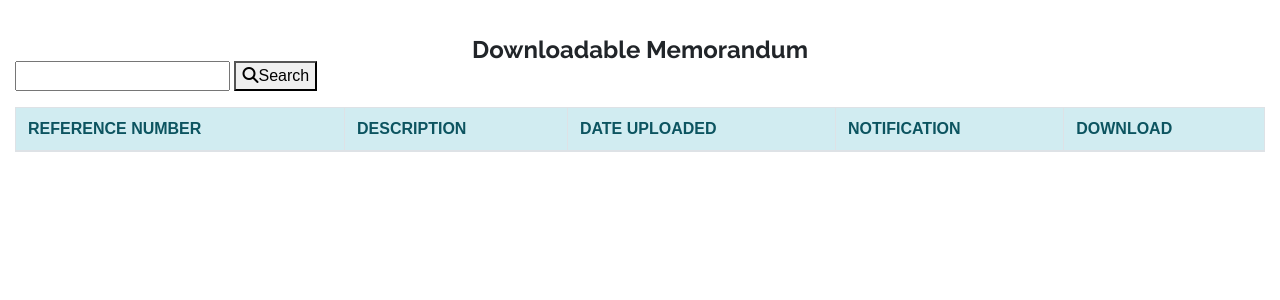
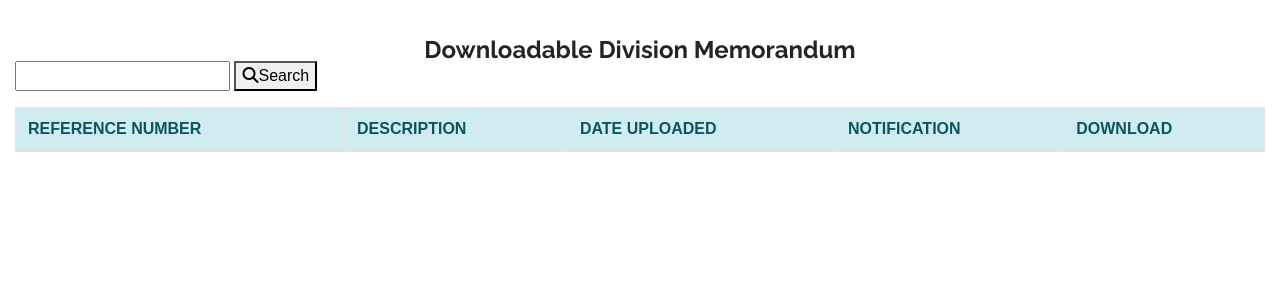
Before and after one commit to roygonzalesabueva/fms, a PHP site: page /fms/memo.php in a window 1280 px wide. Shown: the part 68-368 px from the top of the page. Run offline with PHP 8.4, Linux system fonts and the light colour scheme; the visitor is signed in with stand-in values (Sample User, id 1); data comes from the database, SQL or seed files in the repository; lists and menus that the app fills with data are empty; some libraries are stand-ins or nearby versions.

Commit message:
Update memo.php

```diff
--- a/memo.php
+++ b/memo.php
@@ -334,7 +334,7 @@ h5 {
 
       <center><p>
 
-<h4> <B>Downloadable Memorandum</B></h4><p></center>
+<h4> <B>Downloadable Division Memorandum</B></h4><p></center>
 
 
 
```
